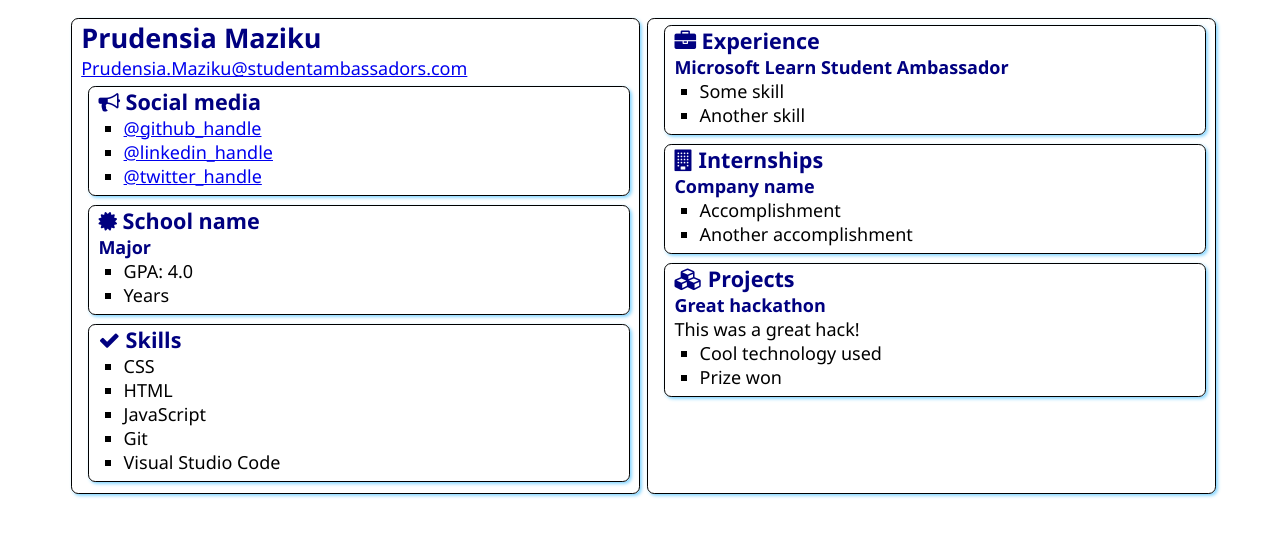
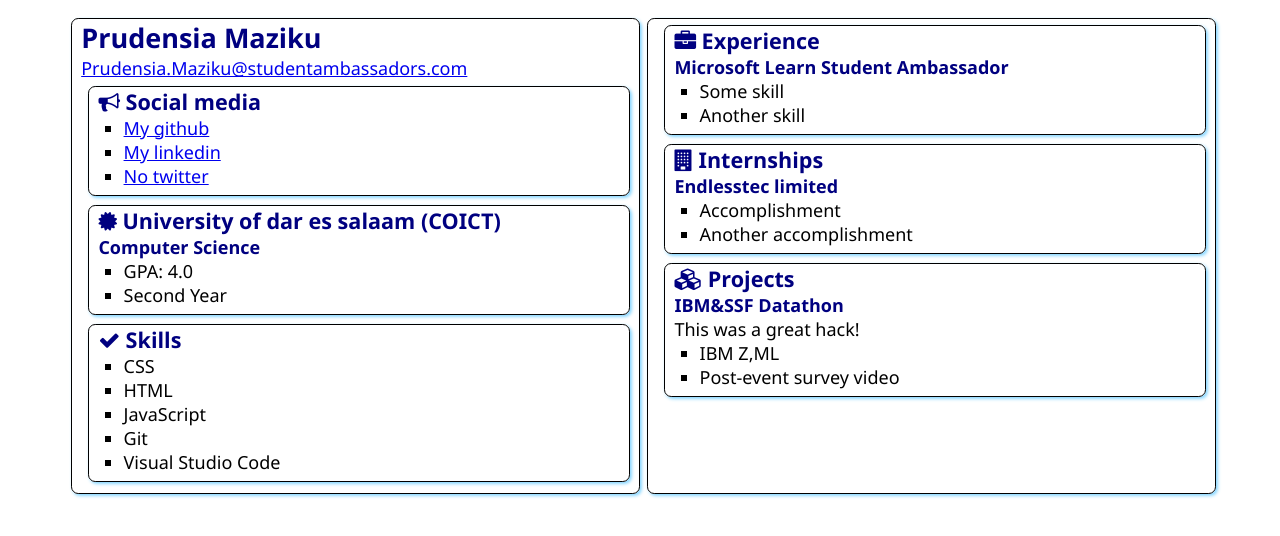
Before and after one commit to Prudencial/SATechnicalOnboarding, a plain HTML site: page src/index.html in a window 1280 px wide. Drawn offline with Linux system fonts and the light colour scheme.

Commit message:
more changes
customized

```diff
--- a/src/index.html
+++ b/src/index.html
@@ -21,9 +21,9 @@
                     Social media
                 </h2>
                 <ul>
-                    <li><a href="https://github.com/<handle>">@github_handle</a></li>
-                    <li><a href="https://linkedin.com/in/<handle>">@linkedin_handle</a></li>
-                    <li><a href="https://twitter.com/<handle>">@twitter_handle</a></li>
+                    <li><a href="https://github.com/Prudencial">My github</a></li>
+                    <li><a href="https://www.linkedin.com/in/prudencia-maziku-4626031b4/">My linkedin</a></li>
+                    <li><a href="https://twitter.com/<handle>">No twitter</a></li>
                 </ul>
             </section>
 
@@ -31,12 +31,12 @@
                 <div class="education">
                     <h2>
                         <i class="fa fa-certificate" aria-hidden="true"></i>
-                        School name
+                        University of dar es salaam (COICT)
                     </h2>
-                    <h3>Major</h3>
+                    <h3>Computer Science</h3>
                     <ul>
                         <li>GPA: 4.0</li>
-                        <li>Years</li>
+                        <li>Second Year</li>
                     </ul>
                 </div>
             </section>
@@ -73,7 +73,7 @@
                     Internships
                 </h2>
 
-                <h3>Company name</h3>
+                <h3>Endlesstec limited</h3>
                 <ul>
                     <li>Accomplishment</li>
                     <li>Another accomplishment</li>
@@ -85,11 +85,11 @@
                     Projects
                 </h2>
 
-                <h3>Great hackathon</h3>
+                <h3>IBM&SSF Datathon</h3>
                 <div>This was a great hack!</div>
                 <ul>
-                    <li>Cool technology used</li>
-                    <li>Prize won</li>
+                    <li>IBM Z,ML</li>
+                    <li>Post-event survey video</li>
                 </ul>
             </section>
         </article>
```
